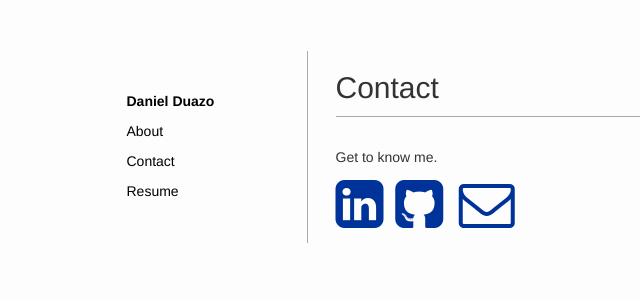
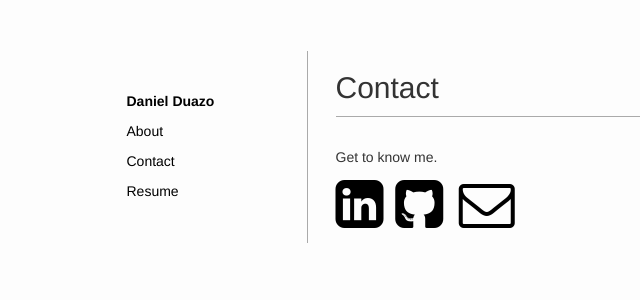
Before and after one commit to danielduazo/danielduazo.github.io, a Jekyll site: the page built from contact/index.html, in a window 1280 px wide. Shown: the top 300 px of the page, without its empty margins (41-681 px from the left). Built offline with Jekyll 4.4.1, drawn with Linux system fonts in a browser that asks for light colours.

Commit message:
updated button colors

```diff
--- a/contact/index.html
+++ b/contact/index.html
@@ -4,17 +4,22 @@ title: Contact | Daniel Duazo
 header: Contact
 description:
 ---
+<style>
+.norm {
+ color : #000; text-decoration : none;
+}
+</style>
 
 <div class="row">
     <div class="col-md-12">
         <p>Get to know me.</p>
 
 	    <p>
-		    <a href="https://www.linkedin.com/in/danielduazo" target="_blank"><i class="fa fa-linkedin-square fa-4x"></i></a>&nbsp;&nbsp;
+		    <a class="norm" href="https://www.linkedin.com/in/danielduazo" target="_blank"><i class="fa fa-linkedin-square fa-4x"></i></a>&nbsp;&nbsp;
 
-		    <a href="http://www.github.com/danielduazo" target="_blank"><i class="fa fa-github-square fa-4x"></i> </a>&nbsp;&nbsp;
+		    <a class="norm" href="http://www.github.com/danielduazo" target="_blank"><i class="fa fa-github-square fa-4x"></i> </a>&nbsp;&nbsp;
 
-		    <a href="mailto:danielduazo@berkeley.edu" target="_blank"><i class="fa fa-envelope-o fa-4x"></i> </a>&nbsp;&nbsp;
+		    <a class="norm" href="mailto:danielduazo@berkeley.edu" target="_blank"><i class="fa fa-envelope-o fa-4x"></i> </a>&nbsp;&nbsp;
 	    </p>
     </div>
 </div>
```
